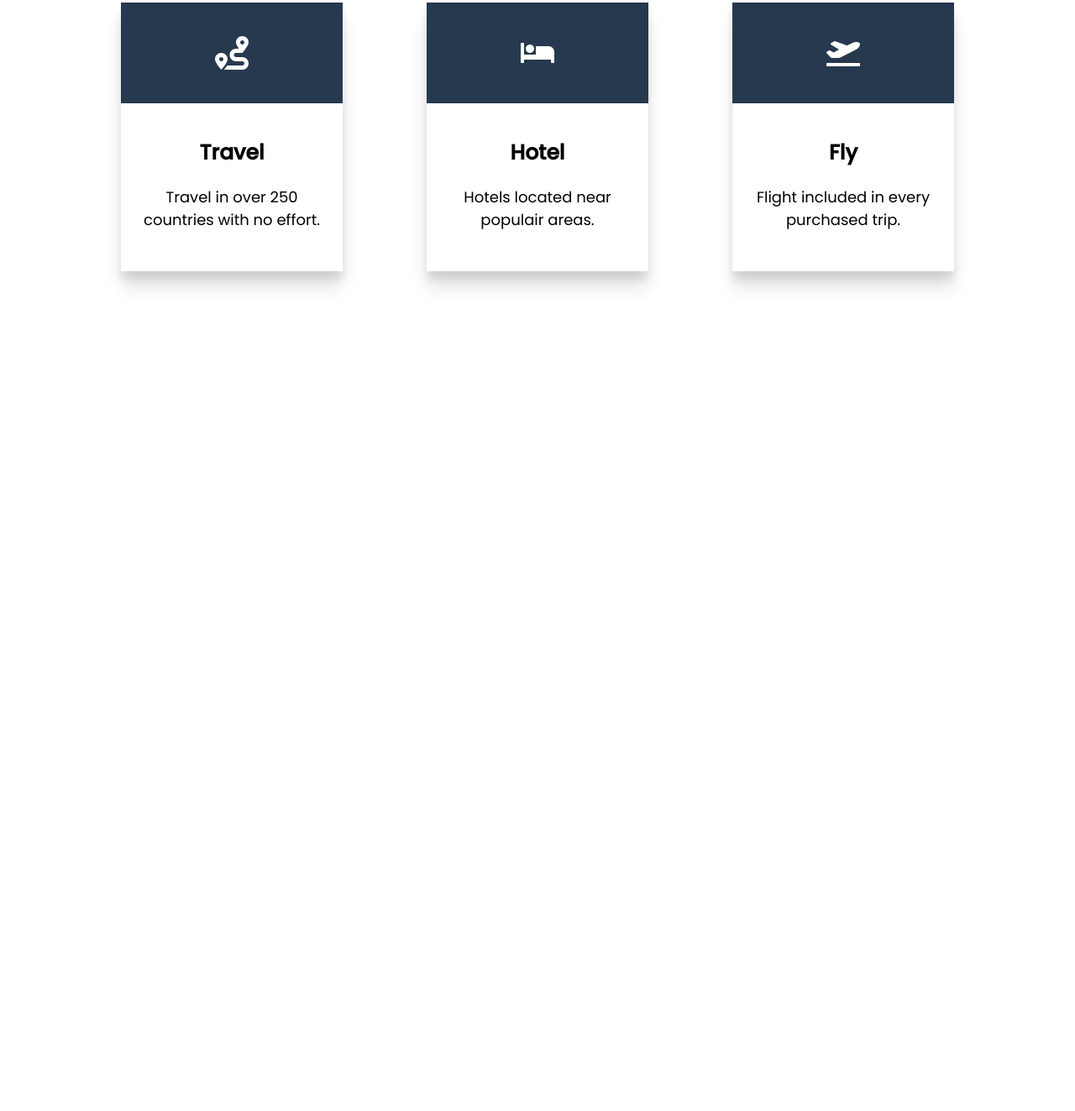
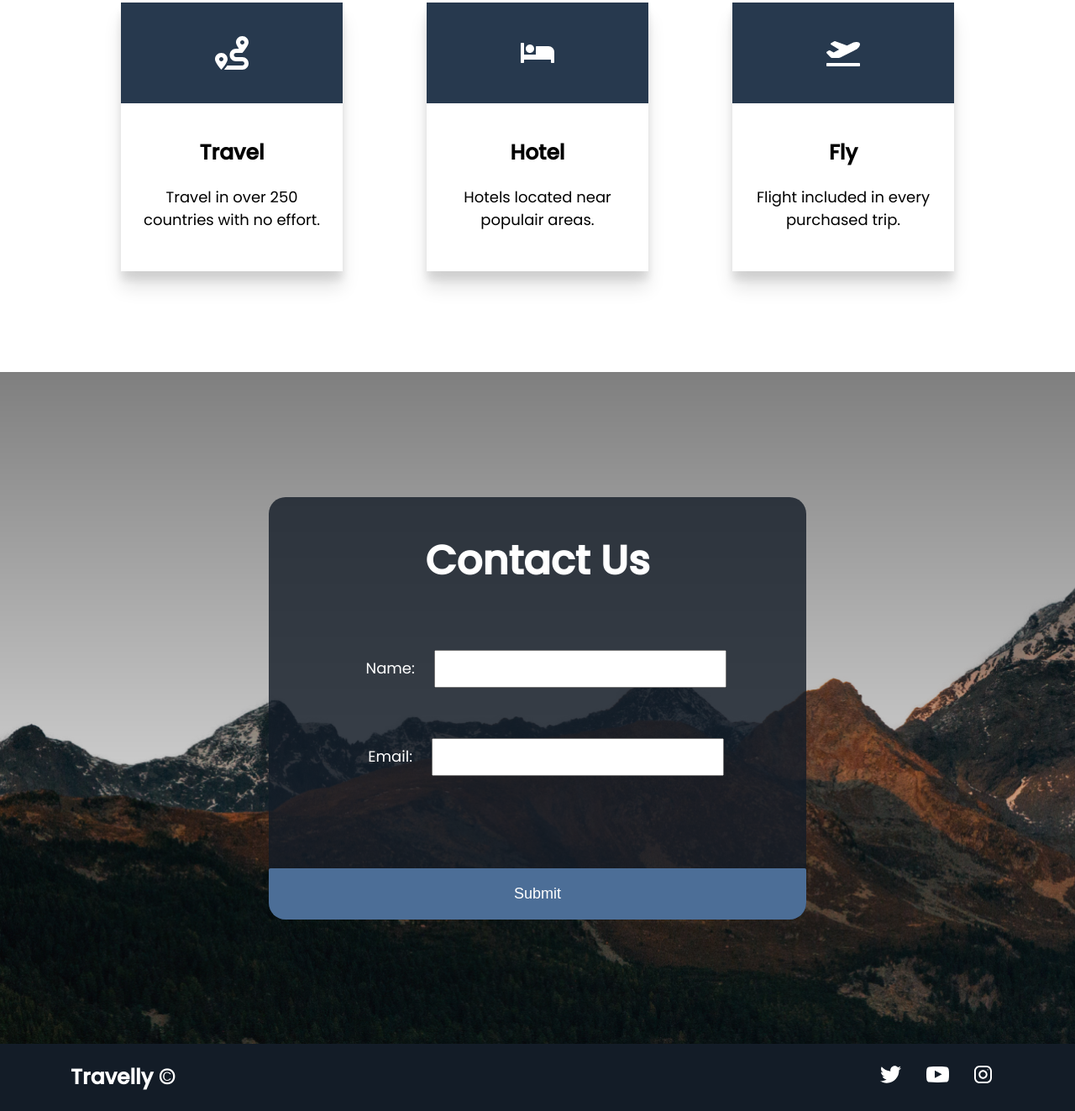
Before and after one commit to BarrySchutte/Travelly, a plain HTML site: page index.html in a window 1280 px wide. Shown: the part 1957-3280 px from the top of the page at 84% size. Before the commit the page ends 2400 px from the top, so only its background shows below. Drawn offline with Linux system fonts and the light colour scheme; a web font is replaced by a local one.

Commit message:
Contact Section + Footer

```diff
--- a/index.html
+++ b/index.html
@@ -66,5 +66,41 @@
                 </div>
             </div>
         </section>
+
+        <section id="contact">
+            <div class="form-wrapper">
+                <header class="form-head">
+                    <h2>Contact Us</h2>
+                </header>
+                <form>
+                    <div class="name-form">
+                        <label for="name">Name:</label>
+                        <input type="text" name="name" required />
+                    </div>
+                    <div class="email-form">
+                        <label for="email">Email:</label>
+                        <input type="email" required name="email" />
+                    </div>
+                    <button type="submit">Submit</button>
+                </form>
+            </div>
+        </section>
+
+        <footer>
+            <div class="footer-wrapper">
+                <h5>Travelly &copy;</h5>
+                <ul>
+                    <li>
+                        <a href="#"><img src="./icons/twitter.svg" alt="" /></a>
+                    </li>
+                    <li>
+                        <a href="#"><img src="./icons/youtube.svg" alt="" /></a>
+                    </li>
+                    <li>
+                        <a href="#"><img src="./icons/instagram.svg" alt="" /></a>
+                    </li>
+                </ul>
+            </div>
+        </footer>
     </body>
 </html>
--- a/style.css
+++ b/style.css
@@ -64,6 +64,10 @@ button {
 
 button:hover {
     background: #27394e;
+}
+
+input:required {
+    box-shadow: none;
 }
 
 /*------------------------*/
@@ -234,6 +238,88 @@ nav ul {
 }
 
 /*------------------------*/
+/* Contact Section */
+/*------------------------*/
+
+#contact {
+    min-height: 100vh;
+    background: linear-gradient(rgba(0, 0, 0, 0.5), transparent), url('./img/contact-mountain.png');
+    background-repeat: no-repeat;
+    background-size: cover;
+    display: flex;
+    align-items: center;
+    justify-content: center;
+}
+
+.form-wrapper {
+    background: rgba(19, 28, 39, 0.8);
+    width: 50%;
+    color: #fff;
+    border-radius: 20px;
+}
+
+.form-head {
+    text-align: center;
+    padding: 4rem;
+}
+
+.name-form,
+.email-form {
+    padding: 3rem;
+    text-align: center;
+}
+
+.form-wrapper label {
+    margin: 0rem 2rem;
+}
+
+.form-wrapper button {
+    width: 100%;
+    padding: 2rem;
+    margin-top: 8rem;
+    border-bottom-left-radius: 20px;
+    border-bottom-right-radius: 20px;
+}
+
+.form-wrapper input {
+    width: 60%;
+    padding: 1rem 2rem;
+}
+
+/*------------------------*/
+/* Footer */
+/*------------------------*/
+
+footer {
+    color: #fff;
+    background: rgba(19, 28, 39, 1);
+}
+
+.footer-wrapper {
+    display: flex;
+    padding: 2rem;
+    width: 90%;
+    margin: auto;
+    align-items: center;
+    min-height: 10vh;
+}
+
+footer h5 {
+    flex: 8 1 40rem;
+}
+
+footer ul {
+    display: flex;
+    flex: 1 1 40rem;
+    justify-content: flex-end;
+    align-items: center;
+}
+
+footer ul li {
+    margin: 0 1.5rem;
+}
+
+/*------------------------*/
 /* Media Queries */
 /*------------------------*/
 
@@ -278,6 +364,11 @@ nav ul {
     .card h4 {
         font-size: 3.1rem;
     }
+
+    .form-wrapper input {
+        width: 90%;
+        margin-top: 1rem;
+    }
 }
 
 @media screen and (max-width: 746px) {
@@ -310,6 +401,10 @@ nav ul {
 }
 
 @media screen and (max-width: 560px) {
+    html {
+        font-size: 45%;
+    }
+
     .cards {
         width: 100%;
         padding: 1rem;
@@ -318,4 +413,8 @@ nav ul {
     .card {
         margin: 1rem;
     }
+
+    .form-wrapper {
+        width: 90%;
+    }
 }
```
